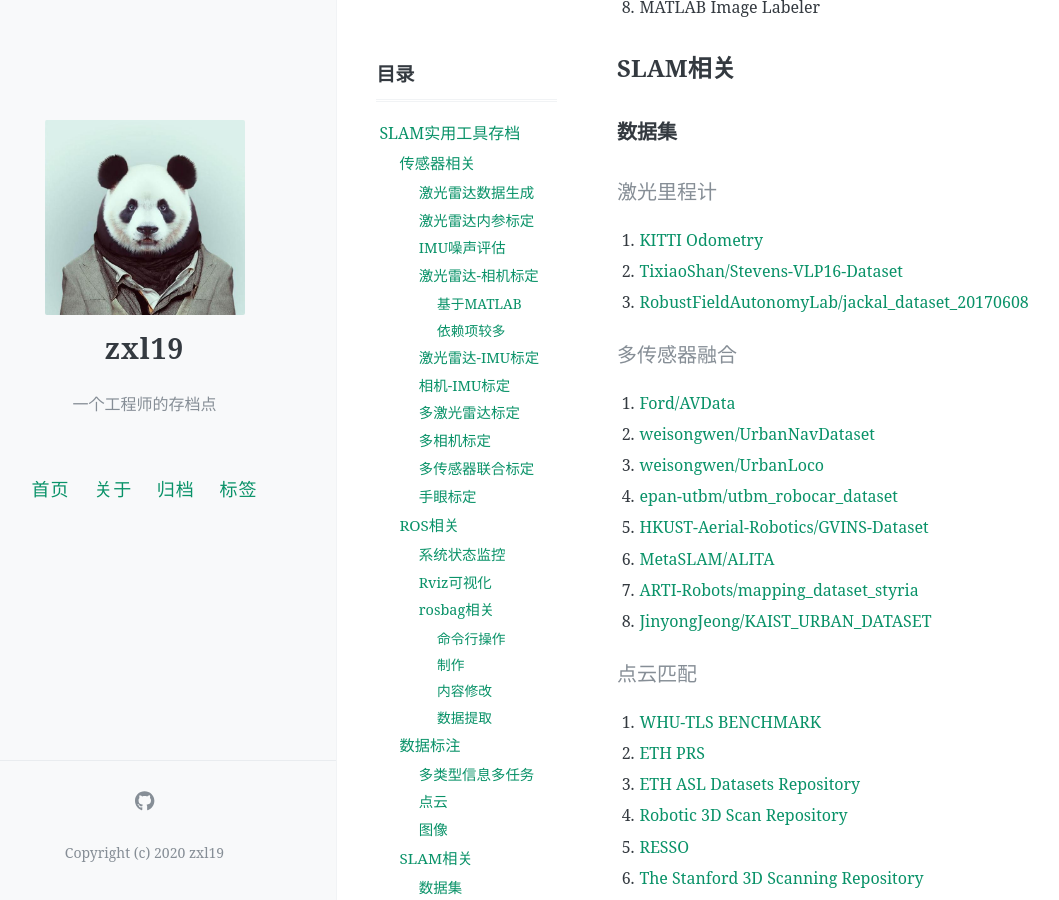
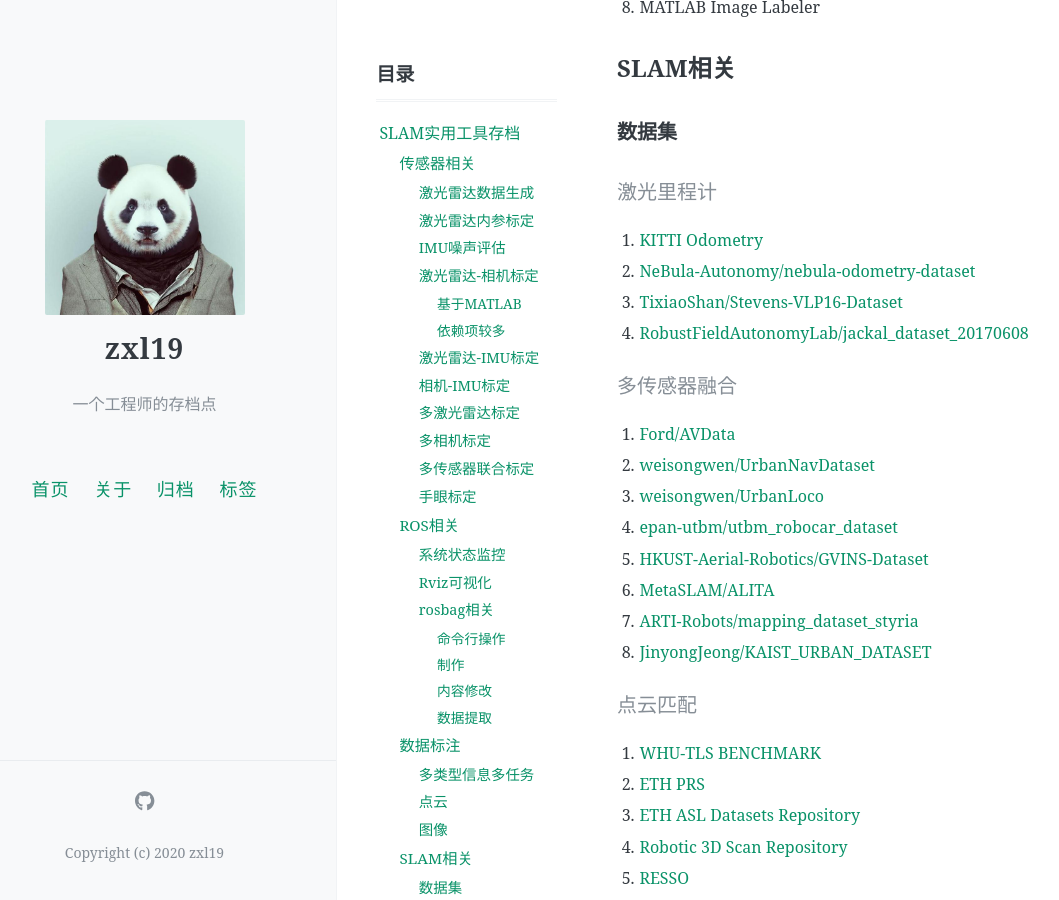
Before and after one commit to zxl19/zxl19.github.io, a Jekyll site: the page built from _posts/2021-05-25-slam-tool.md, in a window 1280 px wide and 900 px high, scrolled down 4725 px. Shown: the whole window, without its empty margins (47-1106 px from the left). Built offline with Jekyll 4.4.1, drawn with Linux system fonts in a browser that asks for light colours; comment, search, counter and statistics services are not loaded.

Commit message:
Update Posts

```diff
--- a/_posts/2021-05-25-slam-tool.md
+++ b/_posts/2021-05-25-slam-tool.md
@@ -182,8 +182,9 @@ pinned: false
 #### 激光里程计
 
 1. [KITTI Odometry](http://www.cvlibs.net/datasets/kitti/eval_odometry.php)
-2. [TixiaoShan/Stevens-VLP16-Dataset](https://github.com/TixiaoShan/Stevens-VLP16-Dataset)
-3. [RobustFieldAutonomyLab/jackal_dataset_20170608](https://github.com/RobustFieldAutonomyLab/jackal_dataset_20170608)
+2. [NeBula-Autonomy/nebula-odometry-dataset](https://github.com/NeBula-Autonomy/nebula-odometry-dataset)
+3. [TixiaoShan/Stevens-VLP16-Dataset](https://github.com/TixiaoShan/Stevens-VLP16-Dataset)
+4. [RobustFieldAutonomyLab/jackal_dataset_20170608](https://github.com/RobustFieldAutonomyLab/jackal_dataset_20170608)
 
 #### 多传感器融合
 
@@ -387,8 +388,9 @@ pinned: false
 
 ### 协同SLAM
 
-1. [RobustFieldAutonomyLab/DiSCo-SLAM](https://github.com/RobustFieldAutonomyLab/DiSCo-SLAM)
-2. [CogRob/distributed-mapper](https://github.com/CogRob/distributed-mapper)
+1. [NeBula-Autonomy/LAMP](https://github.com/NeBula-Autonomy/LAMP)
+2. [RobustFieldAutonomyLab/DiSCo-SLAM](https://github.com/RobustFieldAutonomyLab/DiSCo-SLAM)
+3. [CogRob/distributed-mapper](https://github.com/CogRob/distributed-mapper)
 
 ## 场景仿真
 
```
Also changed, not shown: _posts/2020-06-25-github-setup.md (+0 -1 lines).
